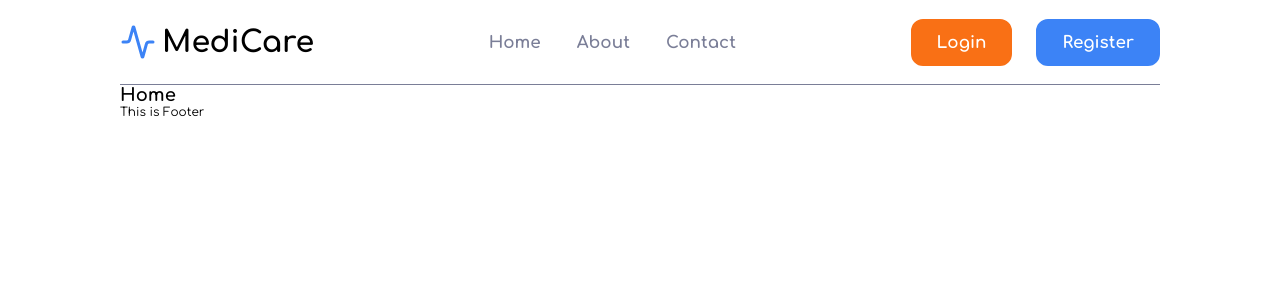
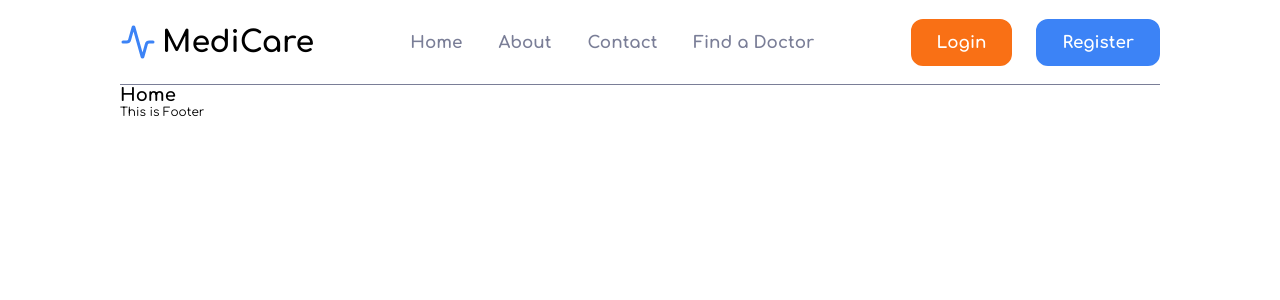
Before and after one commit to ZlatinZlatinov/MedicalCenterInformationSystem, a React (Vite) app in the folder client/: page / in a window 1280 px wide. Shown: the top 300 px of the page. Built offline with nearby package versions, Linux system fonts and the light colour scheme.

Commit message:
Updated navbar, added link to /doctors

```diff
--- a/client/src/Components/NavBar/NavBar.jsx
+++ b/client/src/Components/NavBar/NavBar.jsx
@@ -1,7 +1,7 @@
 import { Link, useNavigate } from 'react-router';
 import { Activity, User } from 'lucide-react';
 import { logOutUser } from '../../services/authService';
-import { useAuth } from '../../Hooks/useAuth';
+import { useAuth } from '../../hooks/useAuth';
 
 function NavBar() {
     const navigate = useNavigate();
@@ -33,6 +33,7 @@ function NavBar() {
                     <li><Link to='/'>Home</Link></li>
                     <li><Link to='/about'>About</Link></li>
                     <li><Link to='/contact'>Contact</Link></li>
+                    <li><Link to='/doctors'>Find a Doctor</Link></li>
                 </ul>
             </nav>
 
```
